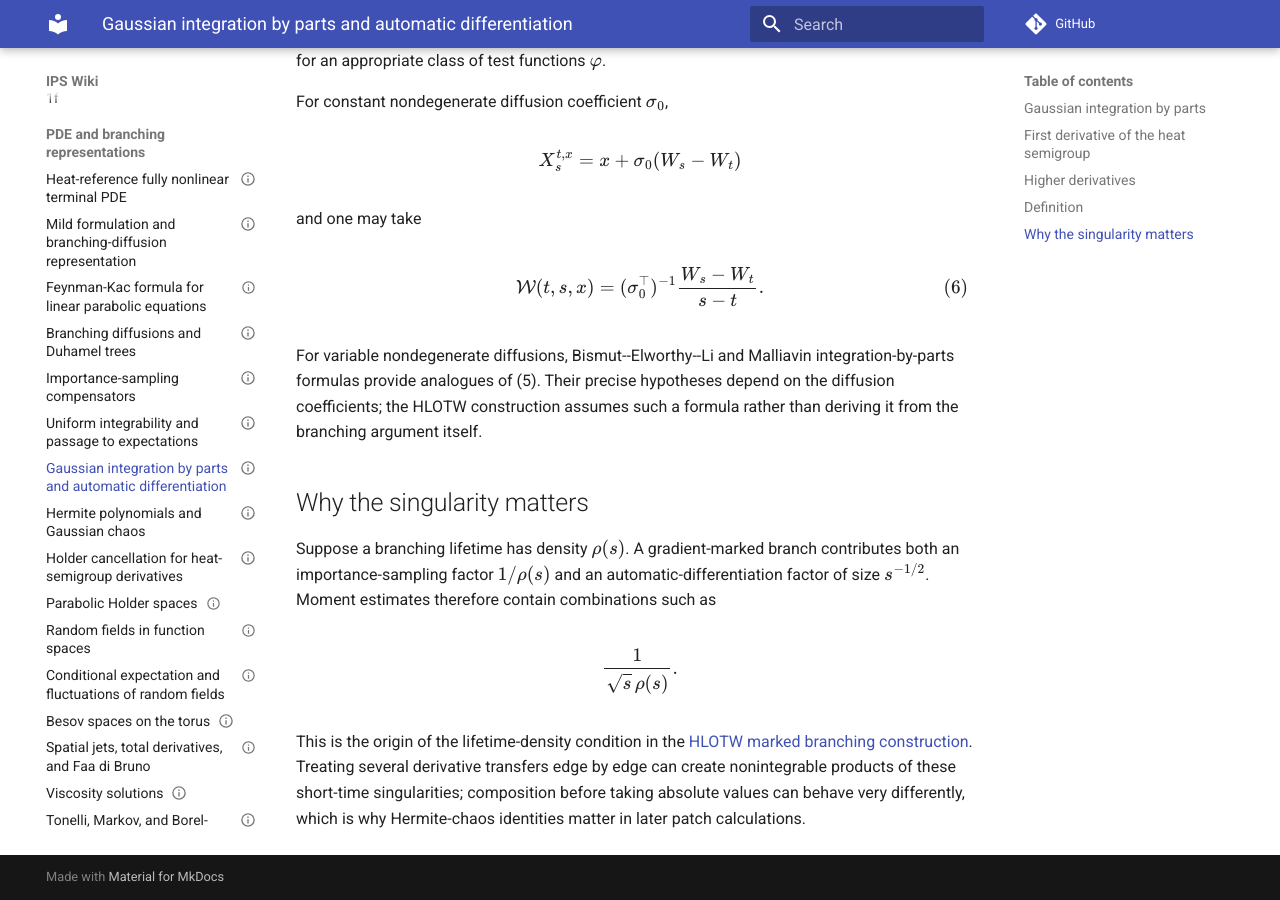
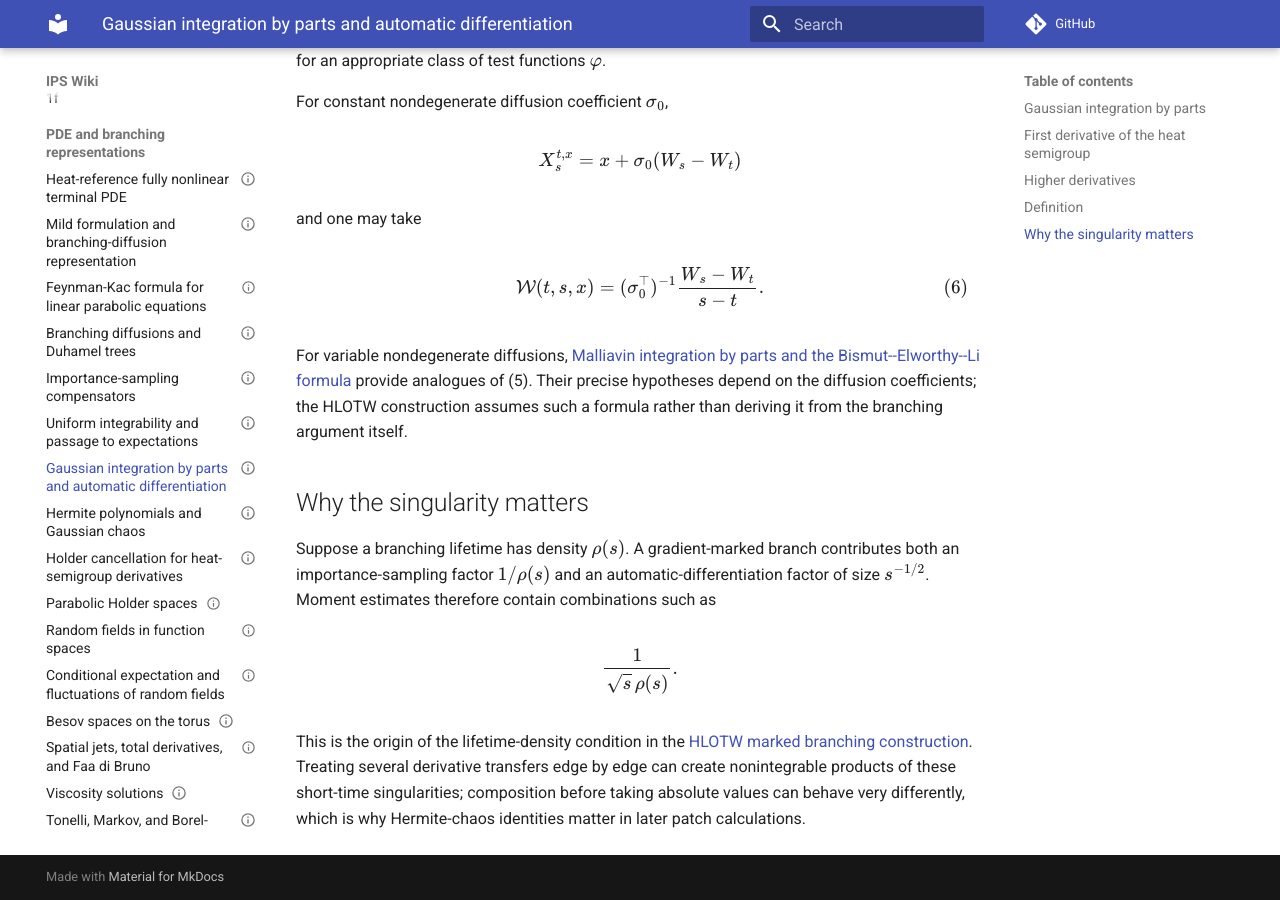
Before and after one commit to maciejgluchowski86-beep/ips-wiki, an MkDocs documentation site: the page built from docs/entries/gaussian-integration-by-parts-and-automatic-differentiation.md, in a window 1280 px wide and 900 px high, scrolled down 1858 px. Built offline with MkDocs 1.6.1 and Material for MkDocs 9.7.7, drawn with Linux system fonts in a browser that asks for light colours; comment, search, counter and statistics services are not loaded.

Commit message:
Link automatic differentiation to Malliavin and Bismut background

```diff
--- a/docs/entries/gaussian-integration-by-parts-and-automatic-differentiation.md
+++ b/docs/entries/gaussian-integration-by-parts-and-automatic-differentiation.md
@@ -123,7 +123,7 @@ $$
 \tag{6}
 $$
 
-For variable nondegenerate diffusions, Bismut--Elworthy--Li and Malliavin integration-by-parts formulas provide analogues of (5). Their precise hypotheses depend on the diffusion coefficients; the HLOTW construction assumes such a formula rather than deriving it from the branching argument itself.
+For variable nondegenerate diffusions, [Malliavin integration by parts and the Bismut--Elworthy--Li formula](malliavin-and-bismut-automatic-differentiation.md) provide analogues of (5). Their precise hypotheses depend on the diffusion coefficients; the HLOTW construction assumes such a formula rather than deriving it from the branching argument itself.
 
 ## Why the singularity matters
 
```
